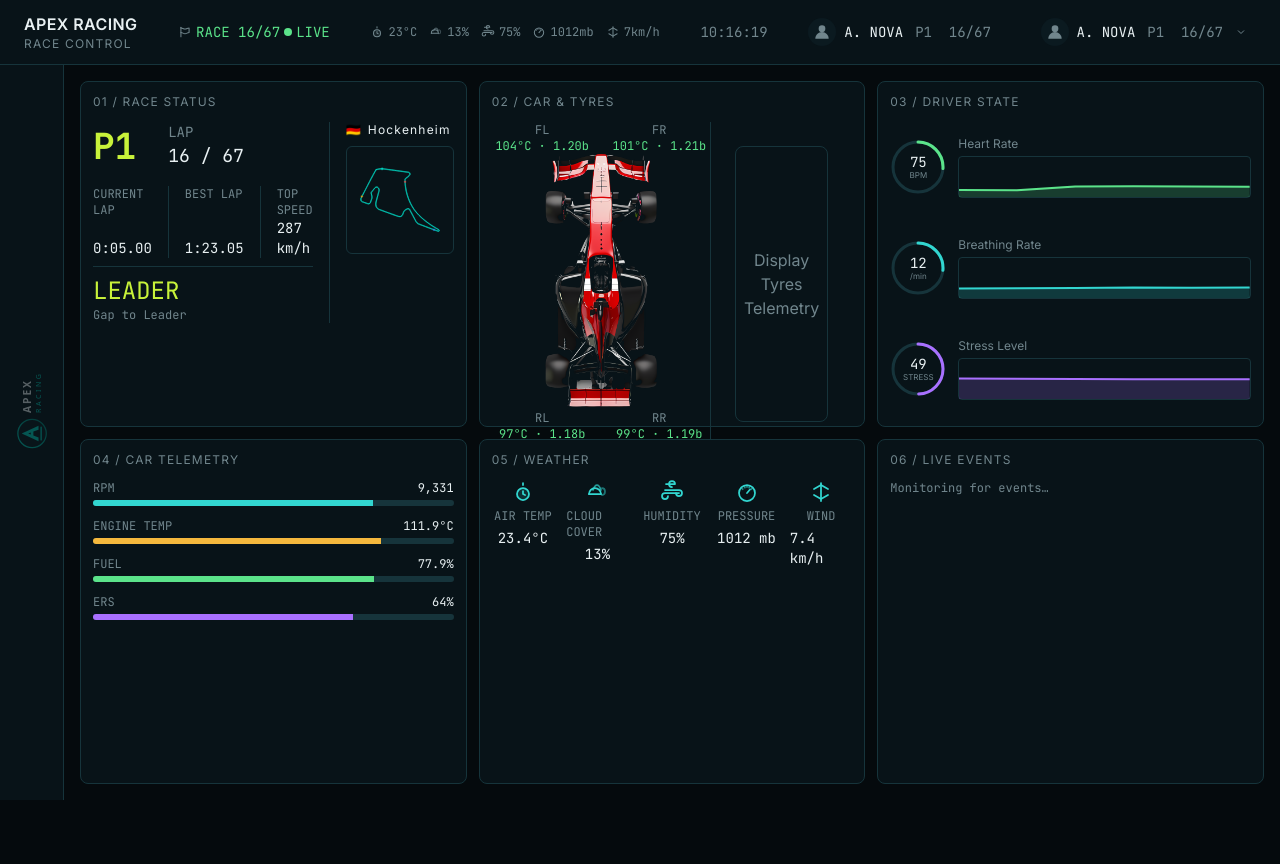
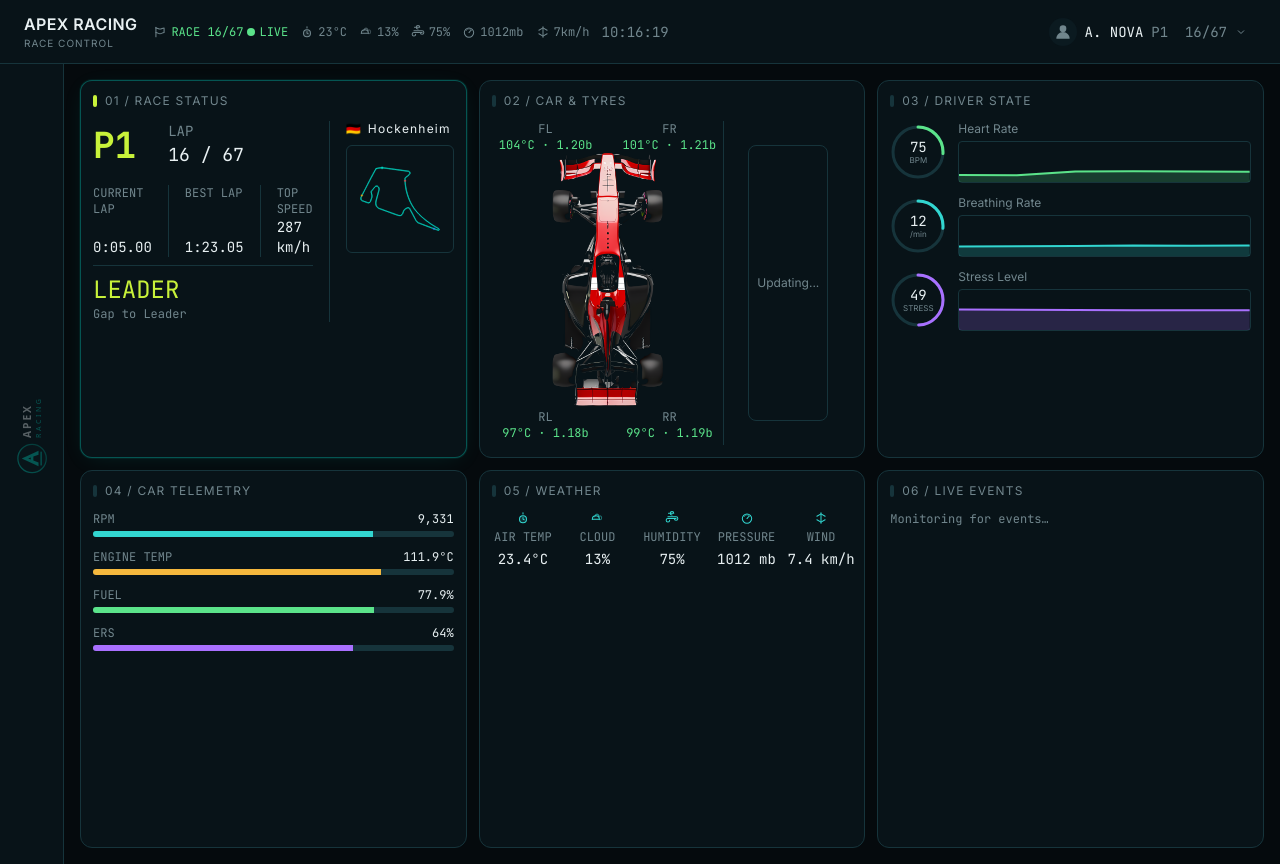
Before and after one commit to Debasree97/Apex-Race-Control, a React (Vite) app: page / in a window 1280 px wide. Before the commit the page ends 800 px from the top, so only its background shows below. Built offline with nearby package versions, Linux system fonts and the light colour scheme.

Commit message:
version 2 reponsive and fluid layout progress ongoing

```diff
--- a/src/components/car/CarTyresPanel.tsx
+++ b/src/components/car/CarTyresPanel.tsx
@@ -26,7 +26,7 @@ export function CarTyresPanel() {
   return (
     <CollapsiblePanel title="02 / Car & tyres" gridArea="car">
       <div className="flex flex-col lg:flex-row  ">
-        <div className="tyre-grid border-b lg:border-b-0 lg:border-r border-border pb-4 md:pb-0 ">
+        <div className="tyre-grid border-b lg:border-b-0 lg:border-r border-border pb-4 md:pb-0 basis-2/3">
           {(["fl", "fr"] as const).map((corner) => {
             const status = getTyreStatus(tyres[corner].tempC);
             return (
@@ -94,37 +94,37 @@ export function CarTyresPanel() {
             );
           })}
         </div>
-        <div className="basis-1/4 p-6 ">
+        <div className="basis-1/3 p-6">
           {selected ? (
             (() => {
               const status = getTyreStatus(tyres[selected].tempC);
               return (
                 <div
-                  className={`flex flex-col justify-evenly z-20 w-full h-full border rounded-md p-2 font-mono text-sm shadow-lg pointer-events-none ${tyreStatusBorder[status]} ${tyreStatusBg[status]}`}
+                  className={`flex flex-col justify-evenly z-20 w-full h-full border rounded-md p-2 font-mono text-xs shadow-lg pointer-events-none ${tyreStatusBorder[status]} ${tyreStatusBg[status]}`}
                 >
                   <div className="flex  lg:flex-col items-center justify-between mb-1">
                     <span className="text-text-primary uppercase tracking-widest">
                       {tyreLabels[selected]} TYRE
                     </span>
-                    <span className={`${tyreStatusText[status]} lg:text-lg`}>
+                    <span className={`${tyreStatusText[status]}`}>
                       {tyreStatusLabel[status]}
                     </span>
                   </div>
                   <div className="flex lg:flex-col items-center justify-between">
                     <span className="text-text-secondary">TEMP</span>
-                    <span className={`${tyreStatusText[status]}  lg:text-lg`}>
+                    <span className={`${tyreStatusText[status]} `}>
                       {tyres[selected].tempC.toFixed(1)}°C{" "}
                     </span>
                   </div>
                   <div className="flex lg:flex-col items-center justify-between mt-1">
                     <span className="text-text-secondary">PRESS</span>
-                    <span className="text-text-primary  lg:text-lg">
+                    <span className="text-text-primary ">
                       {tyres[selected].pressureBar.toFixed(2)} bar
                     </span>
                   </div>
                   <div className="flex lg:flex-col items-center justify-between mt-1">
                     <span className="text-text-secondary">BRAKE</span>
-                    <span className="text-text-primary  lg:text-lg">
+                    <span className="text-text-primary ">
                       {brakes[selected].tempC.toFixed(0)}°C
                     </span>
                   </div>
@@ -132,8 +132,8 @@ export function CarTyresPanel() {
               );
             })()
           ) : (
-            <div className="border border-border rounded-lg h-27.5 lg:h-full w-full flex items-center justify-center text-text-secondary">
-              <span className="text-center p-2"> Display Tyres Telemetry</span>
+            <div className="border border-border rounded-lg h-27.5 lg:h-full w-full flex items-center justify-center text-text-secondary ">
+              <span className="text-center p-2 text-xs">Updating...</span>
             </div>
           )}
         </div>
--- a/src/components/layout/CollapsiblePanel.tsx
+++ b/src/components/layout/CollapsiblePanel.tsx
@@ -14,20 +14,25 @@ export function CollapsiblePanel({
   title,
   children,
   gridArea,
-  defaultOpen = true,
+  defaultOpen = false,
 }: CollapsiblePanelProps) {
   const [open, setOpen] = useState(defaultOpen);
-
+  const variantClass = open
+    ? "panel-primary border-transparent"
+    : "border-border";
   return (
     <section
-      className={`bg-surface border border-border rounded-lg p-4 xl:p-3 md:h-full md:min-h-0 flex flex-col ${gridAreaClass[gridArea]}`}
+      className={`bg-surface border rounded-xl p-4 xl:p-3 flex flex-col ${variantClass} ${gridAreaClass[gridArea]}`}
     >
       <button
         onClick={() => setOpen((o) => !o)}
         className="flex items-center justify-between w-full text-left md:pointer-events-none md:cursor-default"
         aria-expanded={open}
       >
-        <h2 className="text-xs text-text-secondary uppercase tracking-widest">
+        <h2 className="flex items-center gap-2 text-xs text-text-secondary uppercase tracking-widest">
+          <span
+            className={`w-1 h-3 rounded-full ${open ? "bg-accent" : "bg-border"}`}
+          />
           {title}
         </h2>
         <svg
@@ -42,7 +47,7 @@ export function CollapsiblePanel({
       </button>
 
       <div
-        className={`${open ? "flex flex-col flex-1 min-h-0 mt-3" : "hidden"} md:flex md:flex-col md:flex-1 md:min-h-0 md:mt-3`}
+        className={`${open ? "flex flex-col mt-3" : "hidden"} md:flex md:flex-col md:mt-3`}
       >
         {children}
       </div>
--- a/src/components/layout/Dashboard.tsx
+++ b/src/components/layout/Dashboard.tsx
@@ -8,14 +8,11 @@ import { Header } from "./Header";
 import { Rail } from "./Rail";
 export function Dashboard() {
   return (
-    <div className="h-screen flex flex-col bg-bg text-text-primary overflow-hidden">
+    <div className="min-h-screen flex flex-col bg-bg text-text-primary">
       <Header />
-      <div className="flex flex-col md:flex-row flex-1 min-h-0">
+      <div className="flex flex-col md:flex-row flex-1">
         <Rail />
-        <main
-          id="dashboard-scroll-area"
-          className="dashboard-grid flex-1 min-w-0 min-h-0 p-4 overflow-y-auto"
-        >
+        <main className="dashboard-grid flex-1 min-w-0 p-4">
           <RaceStatusPanel />
           <CarTyresPanel />
           <EventsPanel />
--- a/src/components/layout/Header.tsx
+++ b/src/components/layout/Header.tsx
@@ -35,20 +35,20 @@ export function Header() {
   }, []);
 
   return (
-    <header className="border-b border-border bg-surface px-4 py-3 md:px-6 md:py-3 flex flex-col gap-1 md:flex-row md:items-center md:justify-between md:gap-4">
-      <div className="flex items-center justify-between md:contents">
-        <div className="md:order-1">
-          <p className="font-semibold tracking-wide text-sm md:text-base">
+    <header className="border-b border-border bg-surface px-4 py-2 md:px-6 md:py-3 flex flex-nowrap items-center justify-between gap-3 overflow-x-auto">
+      <div className="flex items-center gap-2 shrink-0">
+        <div className="shrink-0">
+          <p className="font-semibold tracking-wide text-sm md:text-base whitespace-nowrap">
             APEX RACING
           </p>
-          <p className="hidden md:block text-xs text-text-secondary tracking-widest">
+          <p className="hidden sm:block text-[10px] text-text-secondary tracking-widest whitespace-nowrap">
             RACE CONTROL
           </p>
         </div>
 
-        <span className="flex items-center gap-1 text-success text-xs font-mono md:order-2 md:text-sm">
-          <CheckeredFlagIcon className="hidden md:inline w-3.5 h-3.5 text-text-secondary" />
-          <span className="hidden md:inline">
+        <span className="flex items-center gap-1 text-success text-xs font-mono shrink-0 whitespace-nowrap ml-2">
+          <CheckeredFlagIcon className="hidden sm:inline w-3.5 h-3.5 text-text-secondary" />
+          <span className="hidden sm:inline">
             RACE {baseline.lap}/{circuit.totalLaps}
           </span>
           <span className="w-2 h-2 rounded-full bg-success" />
@@ -56,7 +56,7 @@ export function Header() {
         </span>
       </div>
 
-      <div className="hidden md:flex items-center gap-3 text-xs font-mono text-text-secondary md:order-3">
+      <div className="hidden lg:flex items-center gap-3 text-xs font-mono text-text-secondary shrink-0 whitespace-nowrap">
         <span className="flex items-center gap-1">
           <TemperatureIcon className="w-3.5 h-3.5" />{" "}
           {weather.airTempC.toFixed(0)}°C
@@ -79,35 +79,22 @@ export function Header() {
         </span>
       </div>
 
-      <span className="hidden md:inline text-text-secondary text-sm font-mono md:order-4">
+      <span className="hidden lg:inline text-text-secondary text-sm font-mono shrink-0 whitespace-nowrap">
         {clock}
       </span>
 
-      <div className="flex items-center justify-between md:order-5 md:justify-end md:gap-3">
-        <div className="flex items-center gap-2">
-          <DriverSilhouetteIcon className="w-7 h-7 text-text-secondary bg-surface-elevated rounded-full p-1" />
-          <span className="text-xs md:text-sm font-mono text-text-primary">
-            {driver.shortName}
-          </span>
-        </div>
-        <span className="text-xs md:text-sm font-mono text-text-secondary">
-          P{baseline.position}&nbsp;&nbsp;{baseline.lap}/{circuit.totalLaps}
-        </span>
-      </div>
-      <div ref={dropdownRef} className="relative md:order-5">
+      <div ref={dropdownRef} className="relative shrink-0 ml-auto">
         <button
           onClick={() => setOpen((o) => !o)}
           aria-expanded={open}
           aria-haspopup="listbox"
-          className="flex items-center justify-between w-full md:w-auto gap-3 px-2 py-1 rounded-md border border-transparent hover:border-border transition-colors outline-none focus-visible:border-telemetry-cyan"
+          className="flex items-center gap-2 px-2 py-1 rounded-md border border-transparent hover:border-border transition-colors outline-none focus-visible:border-telemetry-cyan whitespace-nowrap"
         >
-          <div className="flex items-center gap-2">
-            <DriverSilhouetteIcon className="w-7 h-7 text-text-secondary bg-surface-elevated rounded-full p-1" />
-            <span className="text-xs md:text-sm font-mono text-text-primary">
-              {driver.shortName}
-            </span>
-          </div>
-          <span className="text-xs md:text-sm font-mono text-text-secondary">
+          <DriverSilhouetteIcon className="w-6 h-6 md:w-7 md:h-7 text-text-secondary bg-surface-elevated rounded-full p-1 shrink-0" />
+          <span className="text-xs md:text-sm font-mono text-text-primary">
+            {driver.shortName}
+          </span>
+          <span className="text-xs md:text-sm font-mono text-text-secondary hidden sm:inline">
             P{baseline.position}&nbsp;&nbsp;{baseline.lap}/{circuit.totalLaps}
           </span>
           <svg
@@ -115,7 +102,7 @@ export function Header() {
             fill="none"
             stroke="currentColor"
             strokeWidth="2"
-            className={`w-3 h-3 text-text-secondary transition-transform ${open ? "rotate-180" : ""}`}
+            className={`w-3 h-3 text-text-secondary transition-transform shrink-0 ${open ? "rotate-180" : ""}`}
           >
             <path d="M6 9l6 6 6-6" />
           </svg>
--- a/src/components/race/RaceStatusPanel.tsx
+++ b/src/components/race/RaceStatusPanel.tsx
@@ -23,7 +23,11 @@ export function RaceStatusPanel() {
         lapTimeSeconds
       : 0;
   return (
-    <CollapsiblePanel title="01 / Race status" gridArea="race">
+    <CollapsiblePanel
+      title="01 / Race status"
+      gridArea="race"
+      defaultOpen={true}
+    >
       <div className="flex flex-col lg:divide-x divide-border lg:flex-row items-center lg:items-stretch">
         <div className="w-full lg:w-fit lg:pr-4 flex lg:flex-col justify-between items-center lg:items-start lg:justify-start">
           <div className="flex flex-col lg:flex-row items-start lg:items-center justify-between md:justify-start lg:gap-8">
--- a/src/components/weather/WeatherPanel.tsx
+++ b/src/components/weather/WeatherPanel.tsx
@@ -16,54 +16,45 @@ export function WeatherPanel() {
     windSpeedKmh,
   } = simState.weather;
 
+  const items = [
+    {
+      Icon: TemperatureIcon,
+      label: "AIR TEMP",
+      value: `${airTempC.toFixed(1)}°C`,
+    },
+    {
+      Icon: CloudIcon,
+      label: "CLOUD",
+      value: `${Math.round(cloudCoverPercent)}%`,
+    },
+    {
+      Icon: HumidityIcon,
+      label: "HUMIDITY",
+      value: `${Math.round(humidityPercent)}%`,
+    },
+    {
+      Icon: PressureIcon,
+      label: "PRESSURE",
+      value: `${Math.round(pressureMb)} mb`,
+    },
+    { Icon: WindIcon, label: "WIND", value: `${windSpeedKmh.toFixed(1)} km/h` },
+  ];
+
   return (
-    <CollapsiblePanel title=" 05 / Weather" gridArea="weather">
-      <div className="grid grid-cols-2 gap-3 lg:grid-cols-5 font-mono text-xs text-text-secondary">
-        <div className="flex flex-col items-center">
-          <div className="flex flex-col items-center gap-1 mb-1">
-            <TemperatureIcon className="w-6 h-6 text-telemetry-cyan" />
-            <p>AIR TEMP</p>
+    <CollapsiblePanel title="05 / Weather" gridArea="weather">
+      <div className="grid grid-cols-2 sm:grid-cols-3 xl:grid-cols-5 gap-3 font-mono text-xs text-text-secondary">
+        {items.map(({ Icon, label, value }) => (
+          <div
+            key={label}
+            className="flex flex-col items-center text-center gap-1 min-w-0"
+          >
+            <Icon className="w-3.5 h-3.5 text-telemetry-cyan shrink-0" />
+            <p className="whitespace-nowrap">{label}</p>
+            <p className="text-text-primary text-sm whitespace-nowrap">
+              {value}
+            </p>
           </div>
-          <p className="text-text-primary text-sm">{airTempC.toFixed(1)}°C</p>
-        </div>
-        <div className="flex flex-col items-center">
-          <div className="flex flex-col items-center gap-1 mb-1">
-            <CloudIcon className="w-6 h-6 text-telemetry-cyan" />
-            <p>CLOUD COVER</p>
-          </div>
-          <p className="text-text-primary text-sm">
-            {" "}
-            {Math.round(cloudCoverPercent)}%
-          </p>
-        </div>
-
-        <div className="flex flex-col items-center">
-          <div className="flex  flex-col items-center gap-1 mb-1">
-            <HumidityIcon className="w-6 h-6 text-telemetry-cyan" />
-            <p>HUMIDITY</p>
-          </div>
-          <p className="text-text-primary text-sm">
-            {Math.round(humidityPercent)}%
-          </p>
-        </div>
-        <div className="flex flex-col items-center">
-          <div className="flex flex-col items-center gap-1 mb-1">
-            <PressureIcon className="w-6 h-6 text-telemetry-cyan" />
-            <p>PRESSURE</p>
-          </div>
-          <p className="text-text-primary text-sm">
-            {Math.round(pressureMb)} mb
-          </p>
-        </div>
-        <div className="flex flex-col items-center">
-          <div className="flex  flex-col items-center gap-1 mb-1">
-            <WindIcon className="w-6 h-6 text-telemetry-cyan" />
-            <p>WIND</p>
-          </div>
-          <p className="text-text-primary text-sm">
-            {windSpeedKmh.toFixed(1)} km/h
-          </p>
-        </div>
+        ))}
       </div>
     </CollapsiblePanel>
   );
--- a/src/index.css
+++ b/src/index.css
@@ -53,6 +53,21 @@ body {
 .event-scroll::-webkit-scrollbar-thumb:hover {
   background-color: var(--color-telemetry-cyan);
 }
+.panel-primary {
+  border-color: rgba(0, 210, 190, 0.35);
+  box-shadow:
+    0 0 0 1px rgba(0, 210, 190, 0.08),
+    0 4px 24px -8px rgba(0, 210, 190, 0.15);
+}
+
+.panel-secondary {
+  border-color: rgba(
+    22,
+    52,
+    59,
+    0.4
+  ); /* dimmer than your default --color-border */
+}
 
 .tyre-grid {
   display: grid;
@@ -83,6 +98,15 @@ body {
 
 @media (min-width: 768px) {
   .dashboard-grid {
+    grid-template-columns: 1fr 1fr;
+    grid-template-areas:
+      "race tyres"
+      "driver cartel"
+      "weather events";
+  }
+}
+@media (min-width: 1024px) {
+  .dashboard-grid {
     grid-template-columns: 1fr 1fr 1fr;
     grid-template-areas:
       "race tyres driver"
@@ -92,7 +116,7 @@ body {
 
 @media (min-width: 1280px) {
   .dashboard-grid {
-    height: 100%;
+    min-height: calc(100vh - 5rem);
     grid-template-rows: 1fr 1fr;
   }
 }
```
